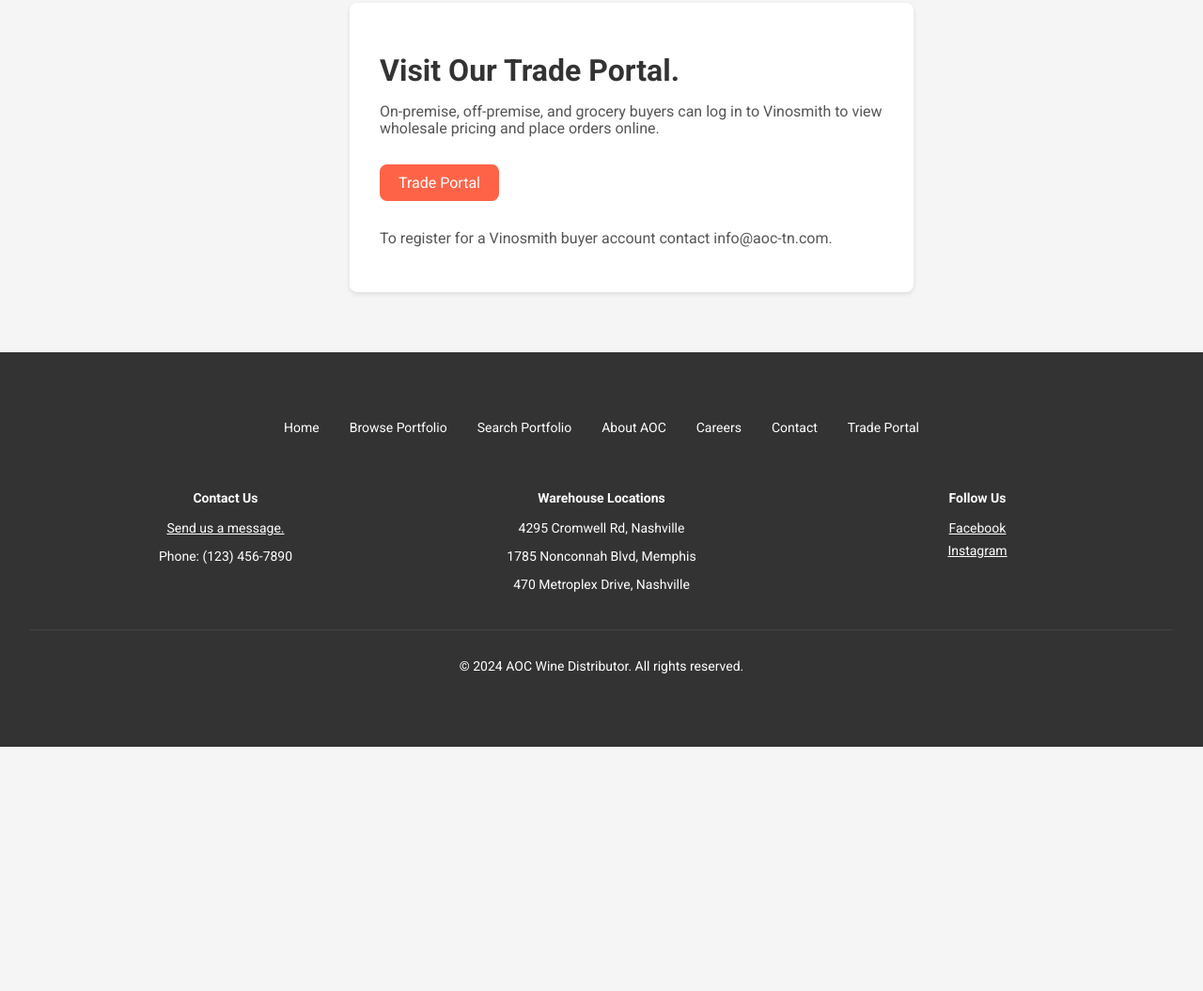
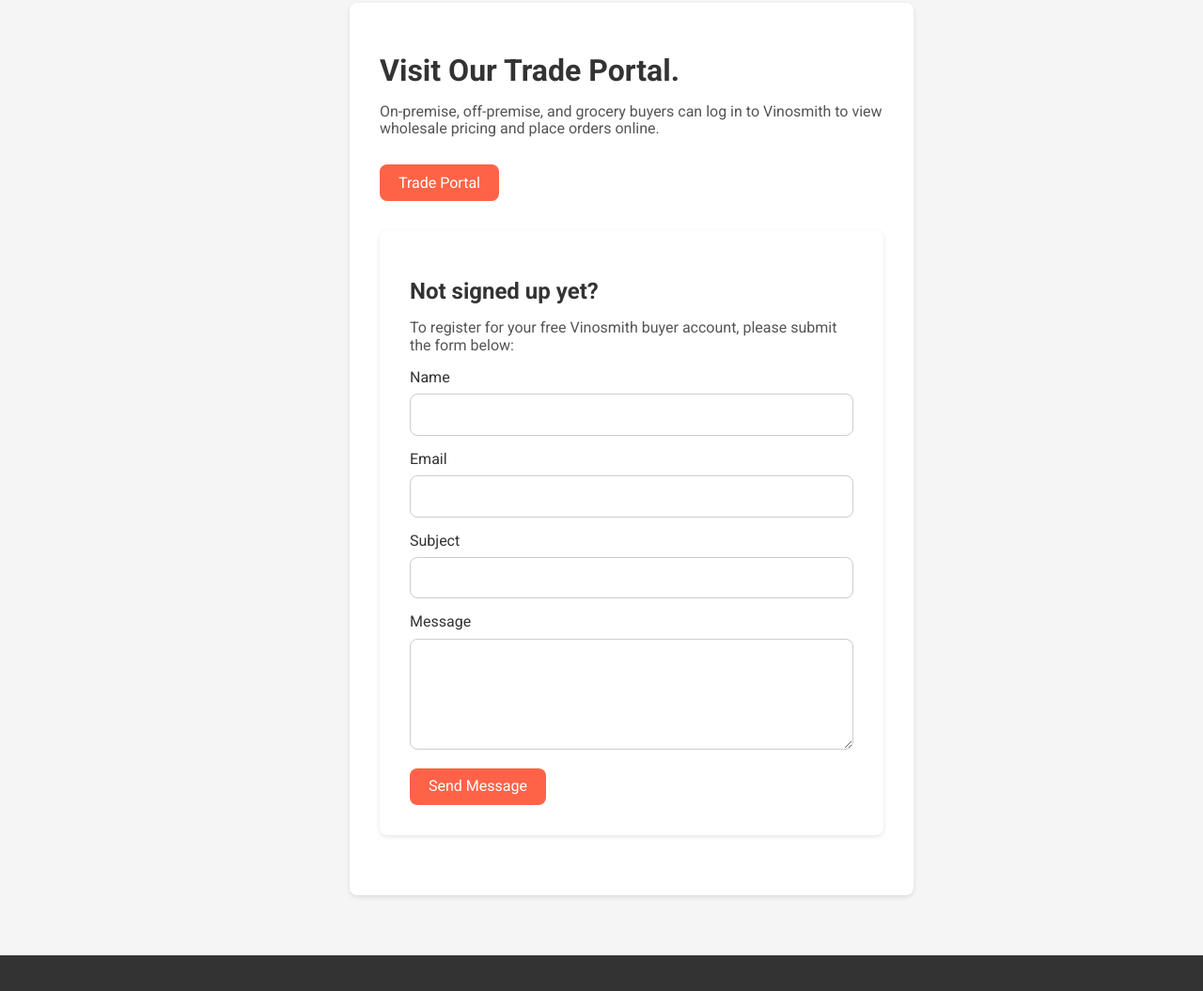
Before and after one commit to mattcory6000/aoc_mvp_json_site, a website: page docs/tradeportal.html in a window 1280 px wide. Shown: the part 467-1522 px from the top of the page at 94% size. Before the commit the page ends 1262 px from the top, so only its background shows below. Drawn offline with nearby package versions, Linux system fonts and the light colour scheme; no server answers.

Commit message:
Replace email address on tradeportal.html with contact form.

```diff
--- a/docs/tradeportal.html
+++ b/docs/tradeportal.html
@@ -22,7 +22,33 @@
           <div class="button-wrapper">
             <a href="https://vinosmith.com/trade/dashboard" target="_blank" rel="noopener noreferrer" class="btn">Trade Portal</a>
           </div>
-        <p>To register for a Vinosmith buyer account contact info@aoc-tn.com.</p>
+
+       <div class="grid contact-grid">
+      <section class="contact-section">
+        <h2>Not signed up yet?</h2>
+        <p>To register for your free Vinosmith buyer account, please submit the form below:</p>
+        <form id="contact-form">
+          <div class="form-group">
+            <label for="name">Name</label>
+            <input type="text" id="name" name="name" required>
+          </div>
+          <div class="form-group">
+            <label for="email">Email</label>
+            <input type="email" id="email" name="email" required>
+          </div>
+          <div class="form-group">
+            <label for="subject">Subject</label>
+            <input type="text" id="subject" name="subject" required>
+          </div>
+          <div class="form-group">
+            <label for="message">Message</label>
+            <textarea id="message" name="message" rows="5" required></textarea>
+          </div>
+          <button type="submit" class="btn">Send Message</button>
+        </form>
+      </section>
+    </div>
+
       </section>
     </div>
   </main>
```
